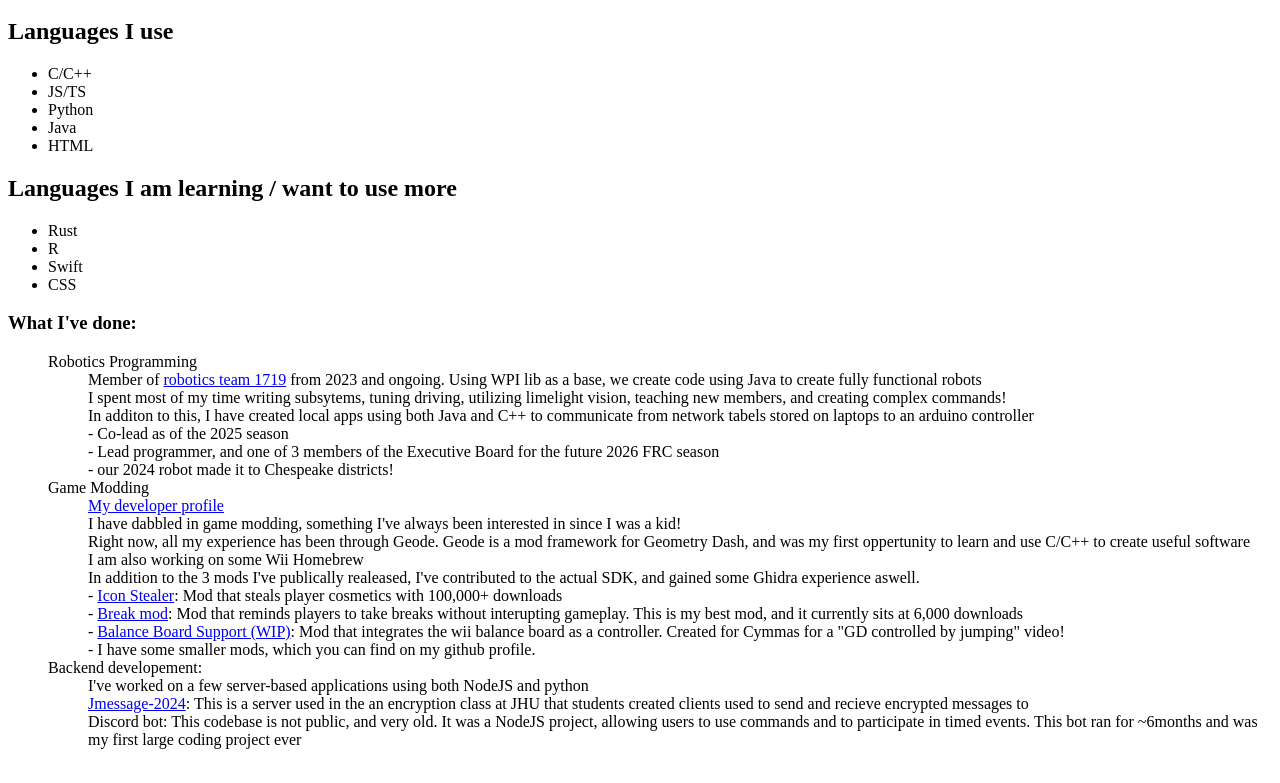
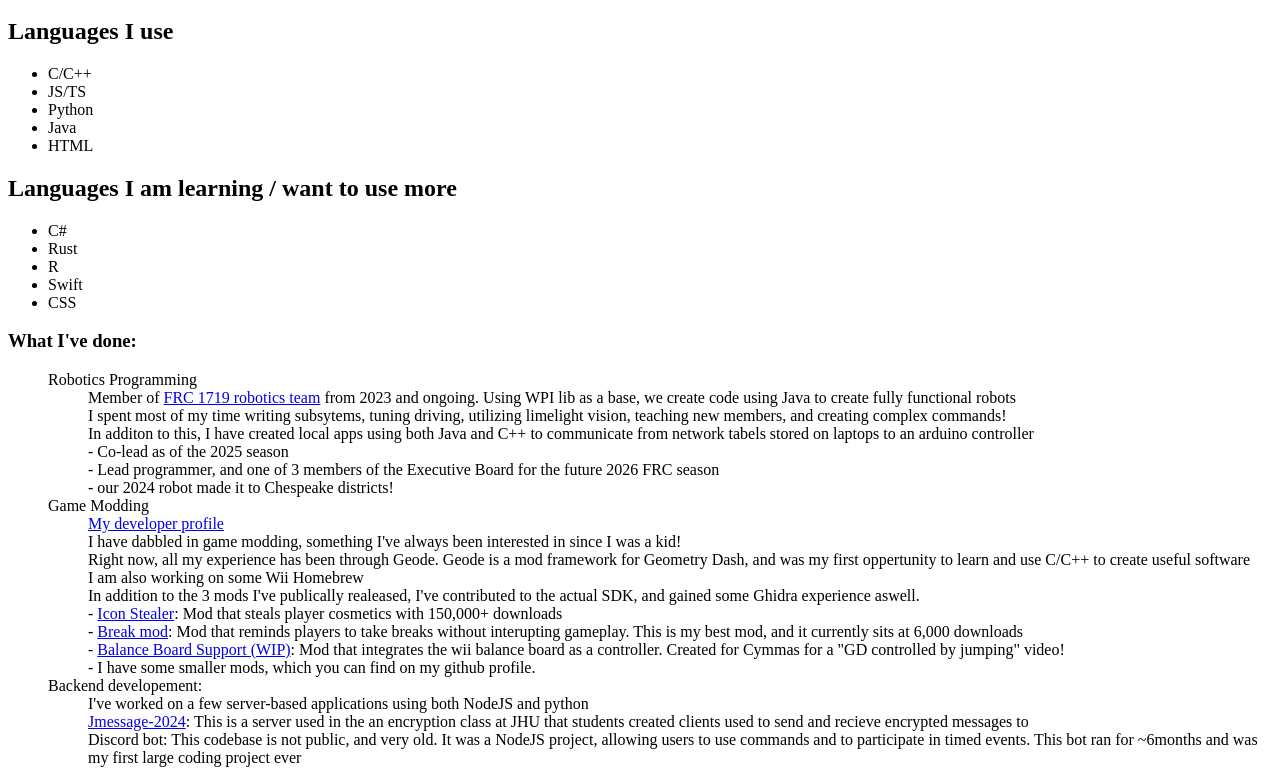
Before and after one commit to Hbg1010/Hbg1010.github.io, a plain HTML site: page index.html in a window 1280 px wide. Shown: the part 109-892 px from the top of the page. Drawn offline with Linux system fonts and the light colour scheme.

Commit message:
Update index.html

```diff
--- a/index.html
+++ b/index.html
@@ -21,6 +21,7 @@
 <h2>Languages I am learning / want to use more</h2>
 
 <ul>
+  <li>C#</li>
   <li>Rust</li>
   <li>R</li>
   <li>Swift</li>
@@ -30,7 +31,7 @@
 <h3>What I've done:</h3>
 <ul>
     <dt>Robotics Programming</dt>
-    <dd>Member of <a href="https://github.com/FRCteam1719theUmbrellaCorporation">robotics team 1719</a> from 2023 and ongoing. Using WPI lib as a base, we create code using Java to create fully functional robots</dd>
+    <dd>Member of <a href="https://github.com/FRCteam1719theUmbrellaCorporation">FRC 1719 robotics team</a> from 2023 and ongoing. Using WPI lib as a base, we create code using Java to create fully functional robots</dd>
     <dd>I spent most of my time writing subsytems, tuning driving, utilizing limelight vision, teaching new members, and creating complex commands!</dd>
     <dd>In additon to this, I have created local apps using both Java and C++ to communicate from network tabels stored on laptops to an arduino controller</dd>
     <dd>- Co-lead as of the 2025 season</dd>
@@ -42,7 +43,7 @@
     <dd>Right now, all my experience has been through Geode. Geode is a mod framework for Geometry Dash, and was my first oppertunity to learn and use C/C++ to create useful software</dd>
     <dd>I am also working on some Wii Homebrew</dd>
     <dd>In addition to the 3 mods I've publically realeased, I've contributed to the actual SDK, and gained some Ghidra experience aswell.</dd>
-    <dd>- <a href="https://github.com/Hbg1010/Icon-Steal">Icon Stealer</a>: Mod that steals player cosmetics with 100,000+ downloads</dd>
+    <dd>- <a href="https://github.com/Hbg1010/Icon-Steal">Icon Stealer</a>: Mod that steals player cosmetics with 150,000+ downloads</dd>
     <dd>- <a href="https://github.com/Hbg1010/Break-Mod-Geode">Break mod</a>: Mod that reminds players to take breaks without interupting gameplay. This is my best mod, and it currently sits at 6,000 downloads</dd>
     <dd>- <a href="https://github.com/Hbg1010/Balance-Board-Keybinds">Balance Board Support (WIP)</a>: Mod that integrates the wii balance board as a controller. Created for Cymmas for a "GD controlled by jumping" video!</dd>
     <dd>- I have some smaller mods, which you can find on my github profile. </dd>
```
